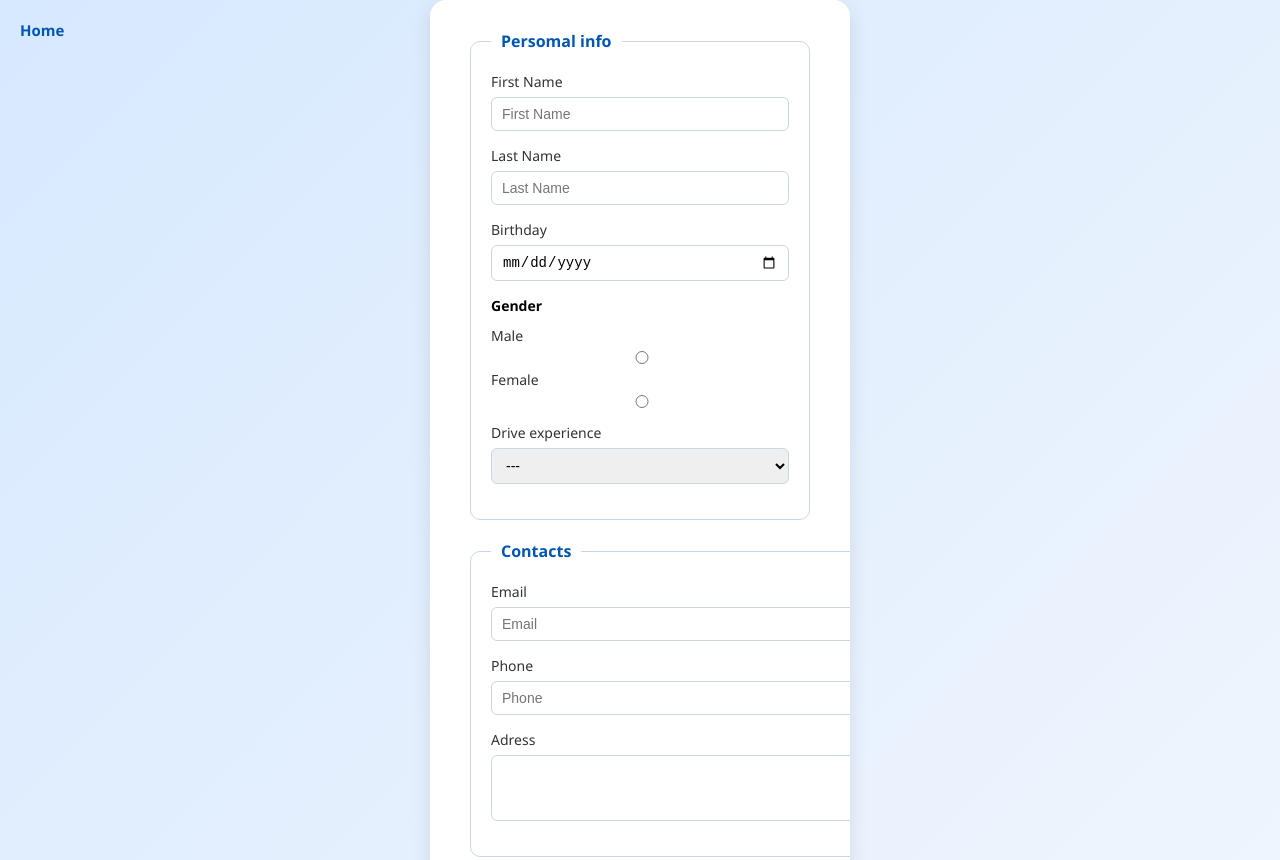
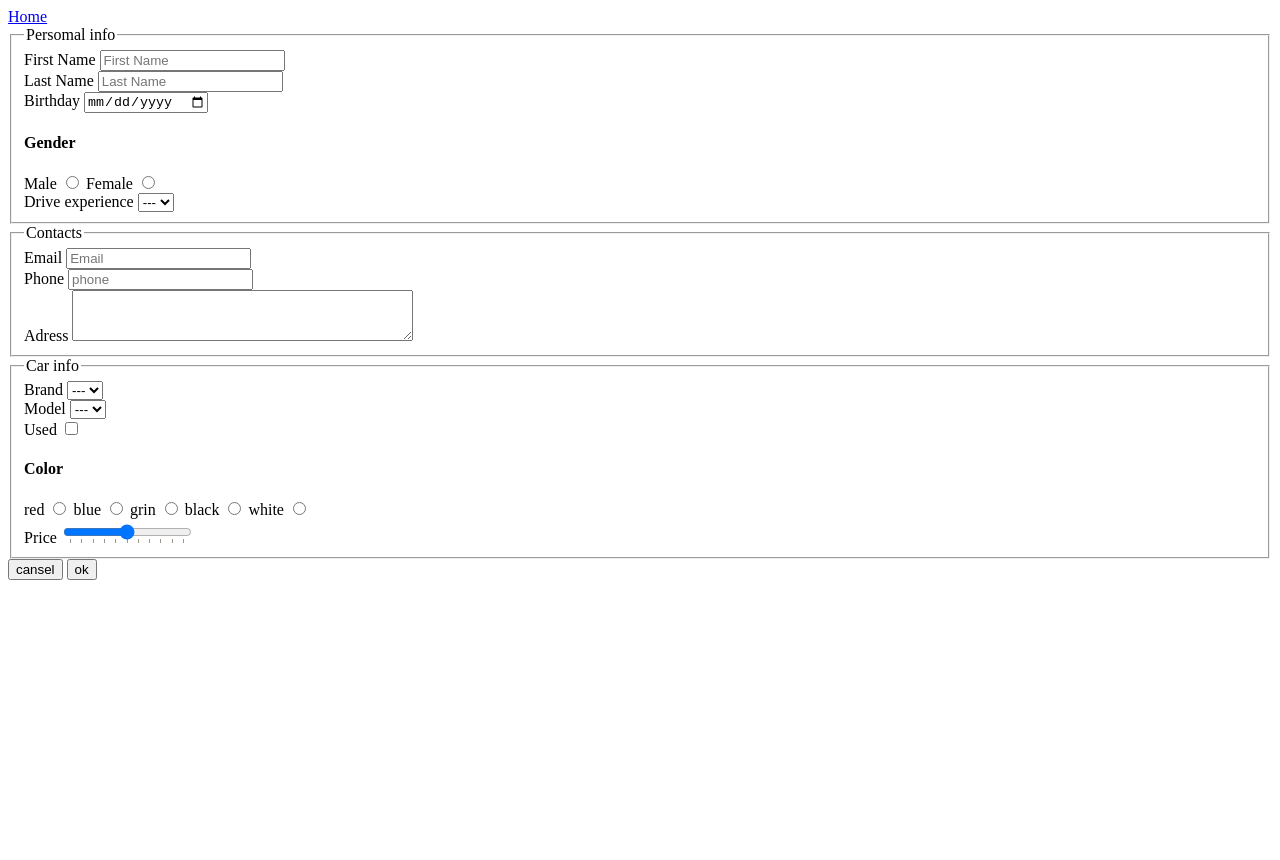
Before and after one commit to AndriyP0/avtosalon, a plain HTML site: page assets/pages/my-form.html in a window 1280 px wide. Shown: the top 860 px of the page. After the commit the page ends 800 px from the top, so only its background shows below. Drawn offline with Linux system fonts and the light colour scheme.

Commit message:
apdate dz#3

```diff
--- a/myForm.html
+++ b/assets/pages/my-form.html
@@ -4,63 +4,62 @@
     <meta charset="UTF-8">
     <meta name="viewport" content="width=device-width, initial-scale=1.0">
     <title>Form</title>
-    <link rel="stylesheet" href="./form-style.css">
 </head>
 <body>
-    <a href="/index.html">Home</a>
+    <a href="../../index.html">Home</a>
     <form>
-        <Fieldset>
+        <fieldset>
             <legend>Persomal info</legend>
              <div class="form-element">
-            <label for="firstName">First Name</label>
-            <input placeholder="First Name" id="firstName" type="text">
+            <label for="first-name">First Name</label>
+            <input placeholder="First Name" id="first-name" type="text">
         </div>
 
         <div class="form-element">
-            <label for="lastName">Last Name</label>
-            <input placeholder="Last Name" id="lastName" type="text">
+            <label for="last-name">Last Name</label>
+            <input placeholder="Last Name" id="last-name" type="text">
         </div>
         <div class="form-element">
-            <label for="Birthday">Birthday</label>
-            <input id="Birthday" type="date">
+            <label for="birthday">Birthday</label>
+            <input id="birthday" type="date">
         </div>
          <div class="form-element">
             <h4>Gender</h4>
-            <label for="Gender">Male</label>
-            <input id="Gender" type="radio" name="Gender">
-            <label for="Gender">Female</label>
-            <input id="Gender" type="radio" name="Gender">
+            <label for="gender-male">Male</label>
+            <input id="gender-male" type="radio" name="Gender">
+            <label for="gender-femaly">Female</label>
+            <input id="gender-femaly" type="radio" name="Gender">
         </div>
          <div class="form-element">
-            <label for="Drive-experience">Drive experience</label>
-            <select id="Drive-experience" name="expirience">
+            <label for="drive-experience">Drive experience</label>
+            <select id="drive-experience" name="expirience">
                 <option value="---">---</option>
                 <option value="">1</option>
                 <option value="">2</option>
                 <option value="">3</option>
             </select>
         </div>
-        </Fieldset>
+        </fieldset>
         <fieldset>
             <legend>Contacts</legend>
             <div class="form-element">
-            <label for="Email">Email</label>
-            <input placeholder="Email" id="Email" type="email">
+            <label for="email">Email</label>
+            <input placeholder="Email" id="email" type="email">
         </div>
         <div class="form-element">
-            <label for="Phone">Phone</label>
-            <input placeholder="Phone" id="Phone" type="number">
+            <label for="phone">Phone</label>
+            <input placeholder="phone" id="Phone" type="number">
         </div>
         <div class="form-element">
-            <label for="Adress">Adress</label>
-            <textarea  id="Adress" rows="3" cols="40"></textarea>
+            <label for="adress">Adress</label>
+            <textarea  id="adress" rows="3" cols="40"></textarea>
         </div>
         </fieldset>
        <fieldset>
         <legend>Car info</legend>
          <div class="form-element">
-            <label for="Brand">Brand</label>
-            <select id="Brand" name="brandnd">
+            <label for="brand">Brand</label>
+            <select id="brand" name="brandnd">
                 <option value="---">---</option>
                 <option value="">1</option>
                 <option value="">2</option>
@@ -68,8 +67,8 @@
             </select>
         </div>
         <div class="form-element">
-            <label for="Model">Model</label>
-            <select id="Model" name="model" >
+            <label for="model">Model</label>
+            <select id="model" name="model" >
             <option value="---">---</option>
             <option value="">1</option>
             <option value="">2</option>
@@ -77,25 +76,25 @@
             </select>
         </div>
         <div class="form-element">
-            <label for="Used">Used</label>
-            <input id="Used" type="checkbox">
+            <label for="used">Used</label>
+            <input id="used" type="checkbox">
         </div>
         <div class="form-element">
             <h4>Color</h4>
-            <label for="Color">red</label>
-            <input id="Color" type="radio" name="Color">
-            <label for="Color">bue</label>
-            <input id="Color" type="radio" name="Color">
-            <label for="Color">grin</label>
-            <input id="Color" type="radio" name="Color">
-            <label for="Color">black</label>
-            <input id="Color" type="radio" name="Color">
-            <label for="Color">white</label>
-            <input id="Color" type="radio" name="Color">
+            <label for="color-red">red</label>
+            <input id="color-red" type="radio" name="Color">
+            <label for="color-blue">blue</label>
+            <input id="color-blue" type="radio" name="Color">
+            <label for="color-grin">grin</label>
+            <input id="color-grin" type="radio" name="Color">
+            <label for="color-black">black</label>
+            <input id="color-black" type="radio" name="Color">
+            <label for="color-white">white</label>
+            <input id="color-white" type="radio" name="Color">
         </div>
         <div class="form-element">
-            <label for="Price">Price</label>
-            <input id="Price" type="range" min="0" max="50000"
+            <label for="price">Price</label>
+            <input id="price" type="range" min="0" max="50000"
             step="5000"
             list="money">
             <datalist id="money">
--- a/form-style.css
+++ /dev/null
@@ -1,141 +0,0 @@
-/* === Скидання відступів і шрифт === */
-* {
-  box-sizing: border-box;
-  margin: 0;
-  padding: 0;
-}
-
-body {
-  font-family: "Segoe UI", Arial, sans-serif;
-  background: linear-gradient(135deg, #d7e9ff, #f7f9fc);
-  min-height: 100vh;
-  display: flex;
-  justify-content: center;
-  align-items: center;
-}
-
-/* === Посилання Home === */
-a {
-  position: fixed;
-  top: 20px;
-  left: 20px;
-  color: #0056b3;
-  text-decoration: none;
-  font-weight: 600;
-  font-size: 15px;
-  transition: color 0.2s;
-}
-
-a:hover {
-  color: #003d82;
-}
-
-/* === Основна форма === */
-form {
-  background: #fff;
-  padding: 30px 40px;
-  border-radius: 16px;
-  box-shadow: 0 6px 20px rgba(0, 0, 0, 0.1);
-  width: 420px;
-  max-width: 90vw;
-  display: flex;
-  flex-direction: column;
-  gap: 20px;
-  overflow-y: auto;
-}
-
-/* === Групи полів === */
-fieldset {
-  border: 1px solid #c7d8eb;
-  border-radius: 10px;
-  padding: 20px;
-}
-
-legend {
-  font-weight: 600;
-  color: #0056b3;
-  padding: 0 10px;
-}
-
-/* === Кожен елемент форми === */
-.form-element {
-  display: flex;
-  flex-direction: column;
-  gap: 6px;
-  margin-bottom: 15px;
-}
-
-/* === Текст і поля === */
-label {
-  font-size: 14px;
-  color: #333;
-}
-
-input,
-select,
-textarea {
-  font-size: 14px;
-  padding: 8px 10px;
-  border: 1px solid #cbd6e2;
-  border-radius: 6px;
-  transition: 0.2s;
-}
-
-input:focus,
-select:focus,
-textarea:focus {
-  border-color: #0078d7;
-  box-shadow: 0 0 4px rgba(0, 120, 215, 0.3);
-  outline: none;
-}
-
-/* === Radio і Checkbox у ряд === */
-.form-element h4 {
-  font-size: 14px;
-  margin-bottom: 5px;
-}
-
-.form-element input[type="radio"],
-.form-element input[type="checkbox"] {
-  margin-right: 6px;
-  accent-color: #0078d7;
-}
-
-.form-element label + input[type="radio"],
-.form-element label + input[type="checkbox"] {
-  margin-left: 10px;
-}
-
-/* === Кнопки === */
-button {
-  padding: 10px 20px;
-  font-size: 15px;
-  border: none;
-  border-radius: 6px;
-  cursor: pointer;
-  transition: 0.2s;
-}
-
-button[type="submit"] {
-  background-color: #0078d7;
-  color: #fff;
-}
-
-button[type="reset"] {
-  background-color: #ccc;
-  color: #222;
-}
-
-button:hover {
-  transform: translateY(-1px);
-  box-shadow: 0 2px 6px rgba(0, 0, 0, 0.15);
-}
-
-/* === Вирівнювання кнопок у ряд === */
-form > button {
-  align-self: flex-end;
-}
-
-button + button {
-  margin-left: 10px;
-}
```
Also changed, not shown: index.html (+6 -6 lines), assets/images/154777710.webp (renamed from images/154777710.webp), assets/images/images.jpg (renamed from images/images.jpg), assets/images/images.png (renamed from images/images.png), assets/styles/style.css (renamed from style.css), 5 other files.
